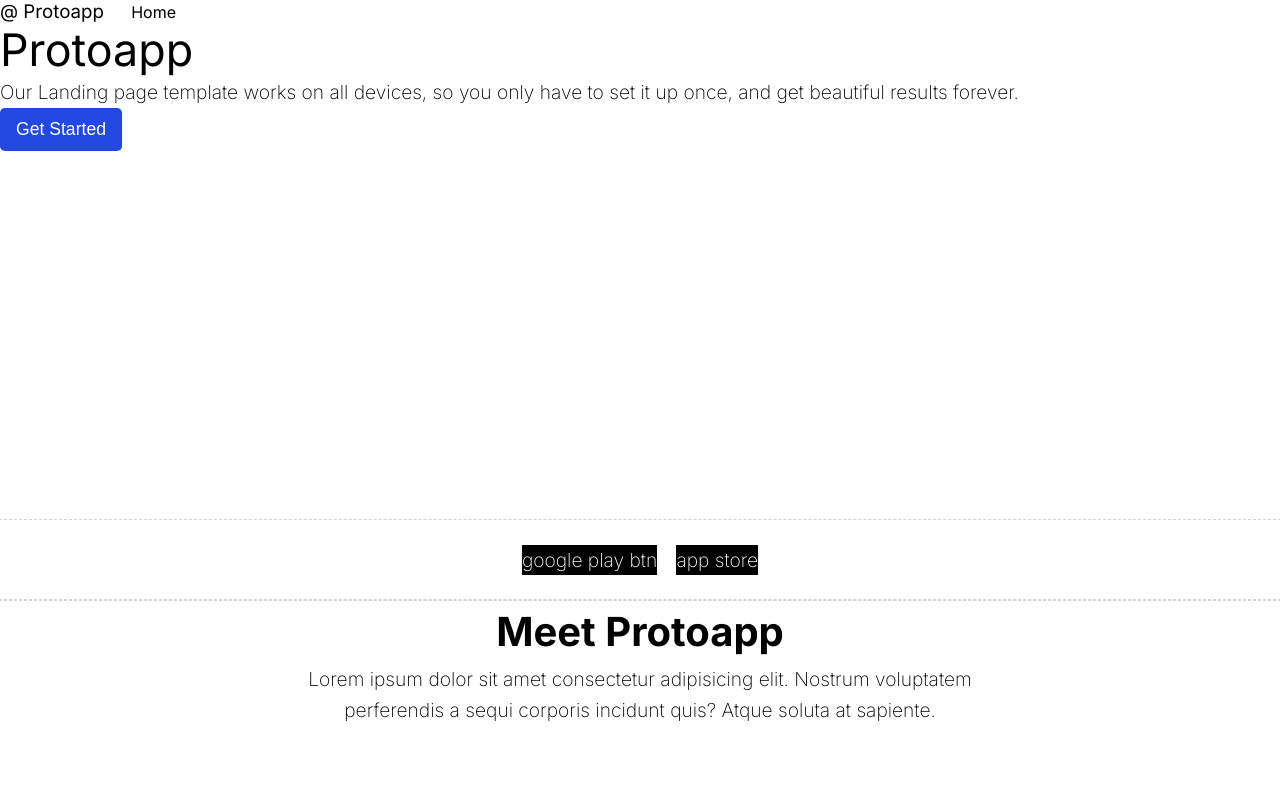
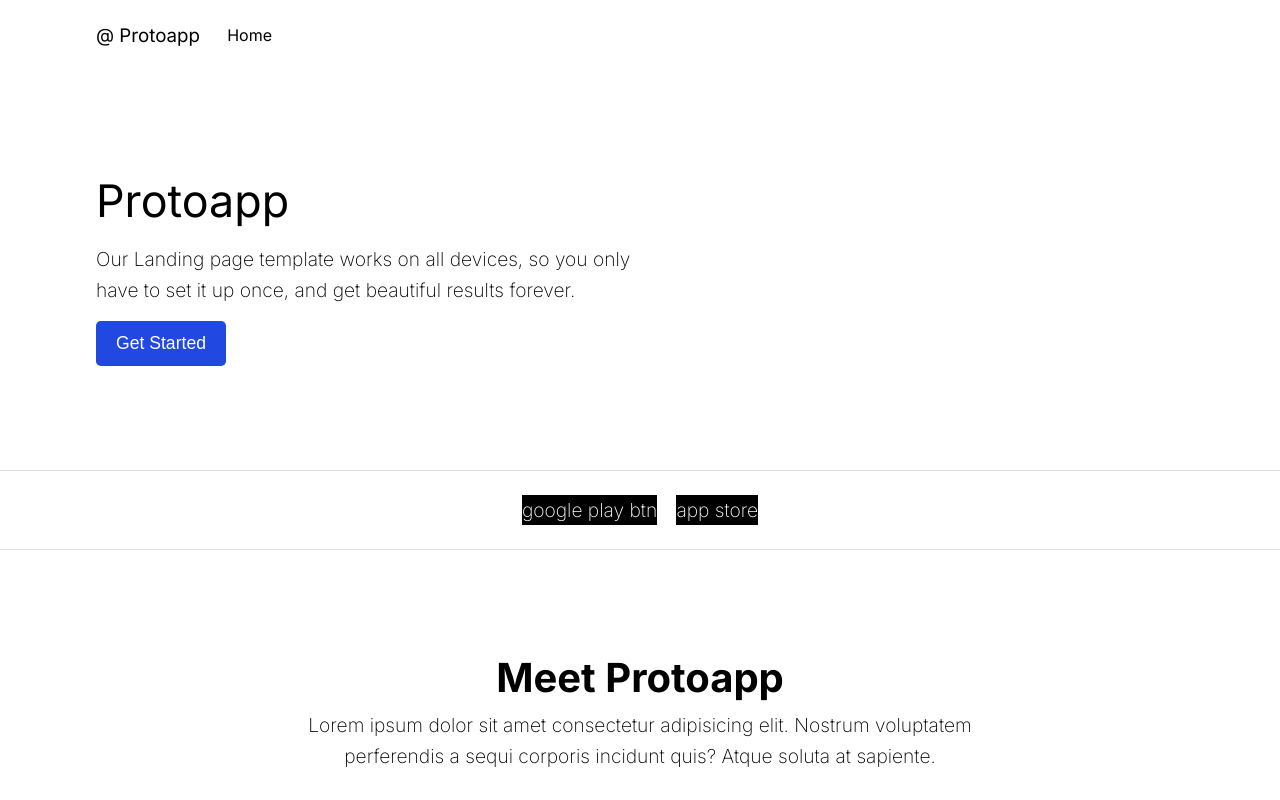
Before and after one commit to nashie1004/SSA, a Next.js app: page / in a window 1280 px wide. Shown: the top 800 px of the page. Built offline with nearby package versions, Linux system fonts and the light colour scheme.

Commit message:
added more responsive layout css

```diff
--- a/app/globals.scss
+++ b/app/globals.scss
@@ -1,4 +1,4 @@
-$outline: lightgrey;
+$outline: rgb(228, 223, 223);
 $brownishGray: rgb(52,58,64);
 $mainBlue: #2248E2;
 $white: white;
@@ -28,34 +28,41 @@ $transparentBlack: rgba(0, 0, 0, 0.3);
     font-size: 1.2rem;
     font-weight: 200;
   }
-}
   next-route-announcer{
     display: none;
     height: 0;
+  }
 }
 main{
   min-height: 100vh;
   display: grid;
   grid-template-rows:
-    600px auto 500px auto auto;
+    550px auto 470px auto auto;
 
   & > *{
-    outline: 1px dashed $outline;
+    padding: 1.5rem;
   }
 }
-
 .SectionOne{
   display: grid;
-  grid-template-rows: auto 1fr 80px;
+  grid-template-rows: 70px 1fr 80px;
+  padding: 0;
 
+  h1, h3{
+    font-weight: normal;
+  }
   nav{
     display: flex;
     align-items: center;
     gap: 1.7rem;
+    padding-inline: 1.5rem;
   }
-  h1, h3{
-    font-weight: normal;
-  }
+  div:first-of-type{
+    display: grid;
+    align-content: center;
+    gap: 1rem;
+    padding-inline: 1.5rem;
+
     button{
       padding: .7rem 1rem;
       color: $white;
@@ -65,6 +72,12 @@ main{
       cursor: pointer;
       font-size: 1.1rem;
       border-radius: .3rem;
+      width: 130px;
+      height: 45px;
+    }
+    p{
+      width: 50%;
+    }
   }
 
   .mobileDownloadBtns{
@@ -72,7 +85,8 @@ main{
     justify-content: center;
     align-items: center;
     gap: 1.2rem;
-    outline: 1px dashed $outline;
+    border-top: 1px solid $outline;
+    border-bottom: 1px solid $outline;
 
     p{
       background: $black;
@@ -87,14 +101,15 @@ main{
   p:first-of-type{
     margin-inline: auto;
     width: min(100%, 700px);
-    margin-bottom: 15%;
+
   }
   .LongCard{
     margin-inline: auto;
     width: min(700px, 100%);
     display: flex;
     gap: 3rem;
-    margin-bottom: 6rem;
+    margin-top: 6rem;
+    flex-wrap: wrap;
 
     div:first-of-type{
       flex: 1;
@@ -111,7 +126,19 @@ main{
 
     div:last-of-type{
       flex: 1;
-      //
+    }
+  }
+}
+@media only screen and (max-width: 470px) {
+  .LongCard{
+    div:first-of-type{
+      h3,p{
+        text-align: center !important;
+      }
+    }
+    div{
+      display: grid;
+      place-content: center;
     }
   }
 }
@@ -137,8 +164,6 @@ main{
   }
 }
 .SectionFour{
-  padding: 2rem;
-
   h2,p:first-of-type{
     margin-inline: auto;
     text-align: center;
@@ -148,15 +173,15 @@ main{
     display: flex;
     flex-wrap: wrap;
     gap: 1rem;
+    justify-content: center;
 
     .ActionCard{
-      display: grid;
-      grid-template-columns: auto 1fr;
       background: $cyanish;
       border-radius: .8rem;
       padding: 1rem;
       flex: 1;
-      min-width: 500px;
+      display: grid;
+      grid-template-columns: auto 1fr;
 
       div:first-of-type{
         display: grid;
@@ -190,13 +215,15 @@ main{
         h3{
           font-size: 2rem;
         }
+        p{
+          font-size: 1rem;
+        }
       }
     }
   }
 }
 .Footer{
   background: $brownishGray;
-  padding: 2rem;
 
   h3,p{
     line-height: 1.5;
@@ -208,6 +235,31 @@ main{
   p{
     line-height: 2;
     font-size: .8rem;
-    width: min(40%, 800px);
+    width: min(100%, 600px);
   }
 }
+@media only screen and (min-width: 700px) {
+  main > *{
+    padding: 6rem;
+  }
+  .SectionOne{
+    nav, div:first-of-type{
+      padding-inline: 6rem;
+    }
+  }
+  // .SectionTwo{
+  //   .LongCard{
+  //     gap: 3rem;
+  //   }
+  // }
+  .SectionFour{
+    .ActionCard{
+      min-width: 500px;
+      max-width: 700px;
+    }
+  }
+  .Footer{
+    padding: 2rem;
+    padding-inline: 6rem;
+  }
+}
--- a/components/sections/Footer.tsx
+++ b/components/sections/Footer.tsx
@@ -5,7 +5,7 @@ export default function Footer() {
     <div className='Footer'>
       <h3>Protoapp</h3>
       <h3>Camp One Inc, LLC</h3>
-      <p>Lorem ipsum dolor sit amet consectetur adipisicing elit. Facere labore atque inventore quos libero, veritatis ipsam nesciunt, error cum maxime rerum. Velit enim sapiente adipisci qui, iste facilis beatae totam illo in quia quidem placeat, numquam tenetur saepe tempora et unde. Porro culpa perspiciatis repellendus et nulla fugit laudantium sequi, veritatis cumque odit dolorem? Pariatur repudiandae aspernatur ab delectus impedit!</p>
+      <p>Lorem ipsum dolor sit amet consectetur adipisicing elit. Omnis earum placeat commodi architecto, ut unde aspernatur sunt. Aut voluptatem ratione ex, recusandae dolorem, laborum architecto minus voluptates praesentium et laboriosam!</p>
       <br />
       <p>@ 2019 Protoapp. All rights reserved.</p>
     </div>
```
Lines whose indentation alone changed are shown as unchanged.
